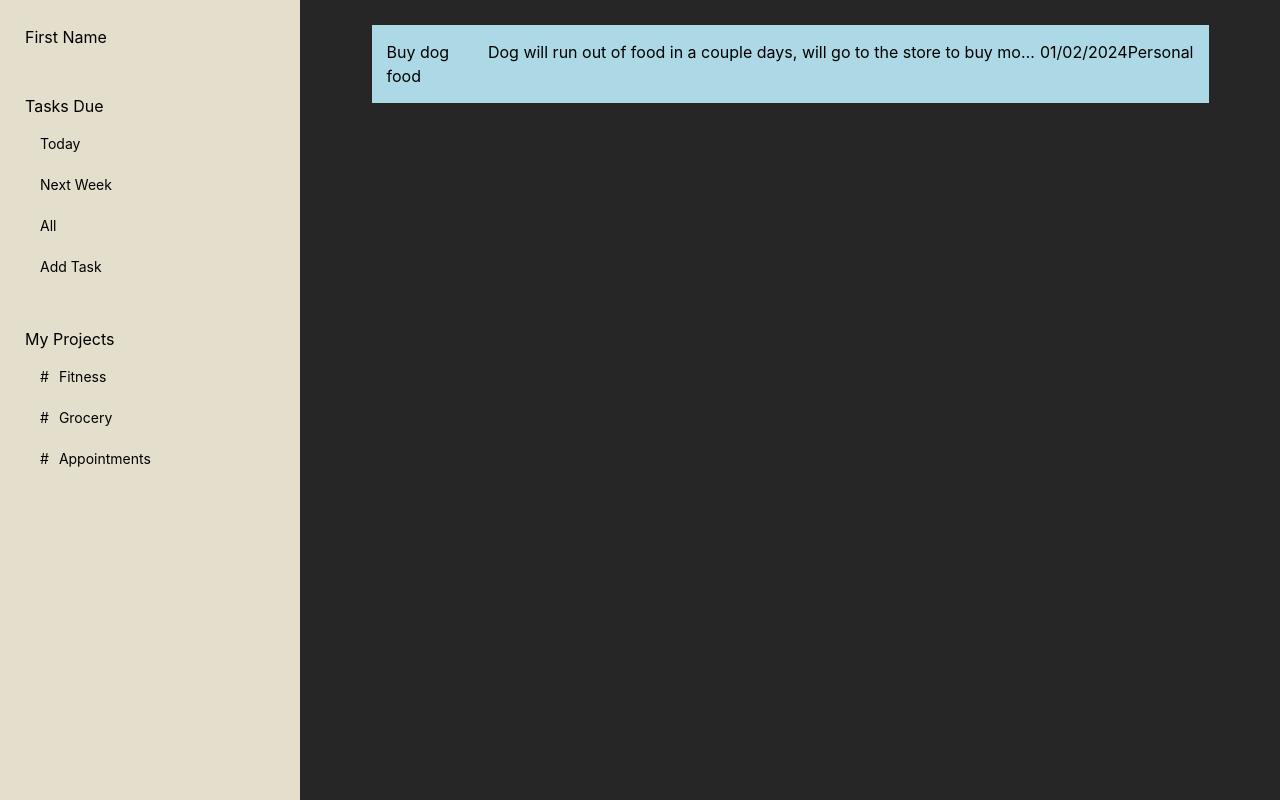
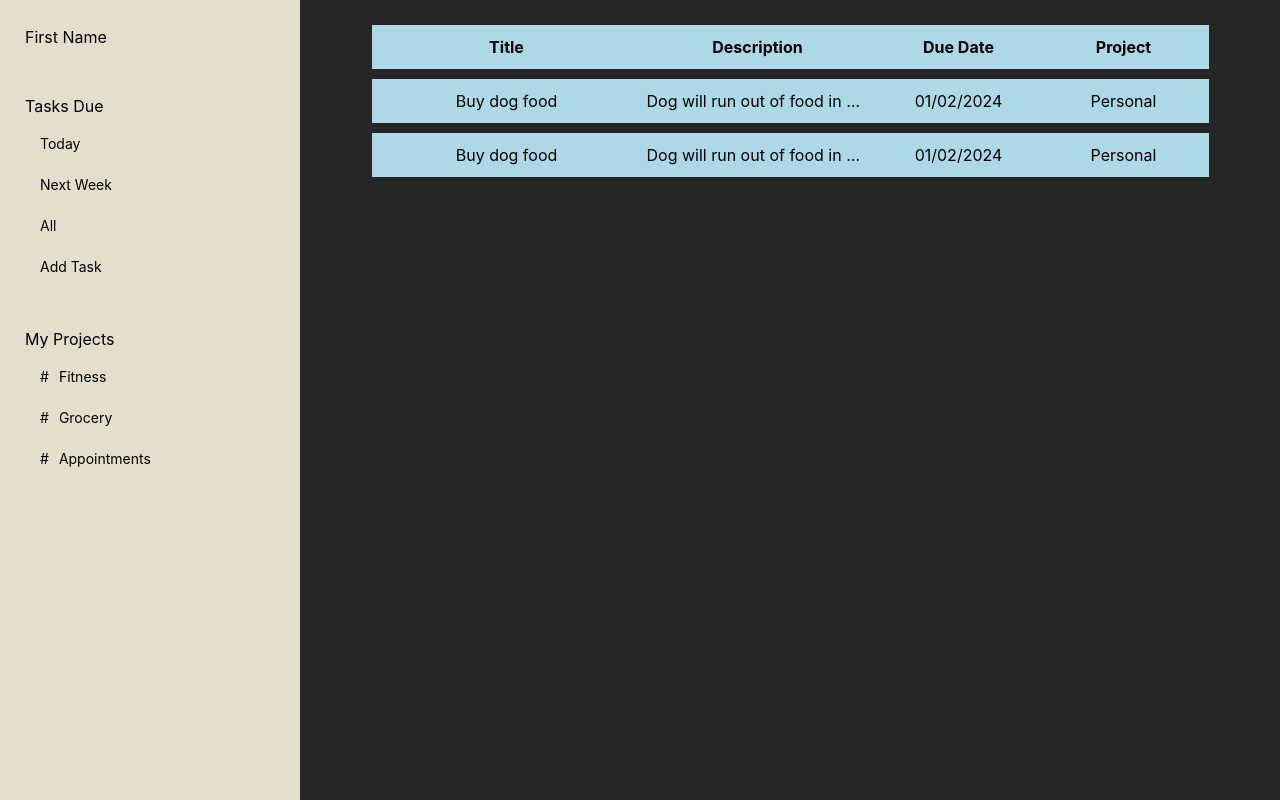
Before and after one commit to tjjames230/to-do-list, a website built with webpack: page src/index.html in a window 1280 px wide. Built offline with nearby package versions, Linux system fonts and the light colour scheme.

Commit message:
added task headers, updated style to grid

```diff
--- a/src/index.html
+++ b/src/index.html
@@ -34,9 +34,24 @@
     </aside>
     <main>
       <section class="task-list">
+        <div class="task-headers">
+          <h5>Title</h5>
+          <p>Description</p>
+          <p>Due Date</p>
+          <p>Project</p>
+        </div>
         <div class="task">
           <h5 class="task-title">Buy dog food</h5>
-          <p class="task-description" maxlength="30">
+          <p class="task-description">
+            Dog will run out of food in a couple days, will go to the store to
+            buy more.
+          </p>
+          <p class="task-date">01/02/2024</p>
+          <p class="task-project">Personal</p>
+        </div>
+        <div class="task">
+          <h5 class="task-title">Buy dog food</h5>
+          <p class="task-description">
             Dog will run out of food in a couple days, will go to the store to
             buy more.
           </p>
--- a/src/scss/components/_tasks.scss
+++ b/src/scss/components/_tasks.scss
@@ -4,18 +4,27 @@
 .task-list {
   display: flex;
   flex-direction: column;
-  gap: rem(25);
+  gap: rem(10);
   width: 90%;
-  background-color: lightgray;
 
-  .task {
-    display: flex;
-    padding: rem(15);
+  .task-headers {
+    font-weight: 700;
+  }
+
+  .task,
+  .task-headers {
+    display: grid;
+    grid: auto-flow / rem(250) 1fr rem(150) rem(150);
+    gap: rem(15);
+    padding: rem(10);
     background-color: lightblue;
-    justify-content: space-around;
+
+    h5,
+    p {
+      text-align: center;
+    }
 
     .task-description {
-      max-width: rem(600);
       overflow: hidden;
       white-space: nowrap;
       text-overflow: ellipsis;
```
Also changed, not shown: dist/index.html, dist/main.bundle.js.
